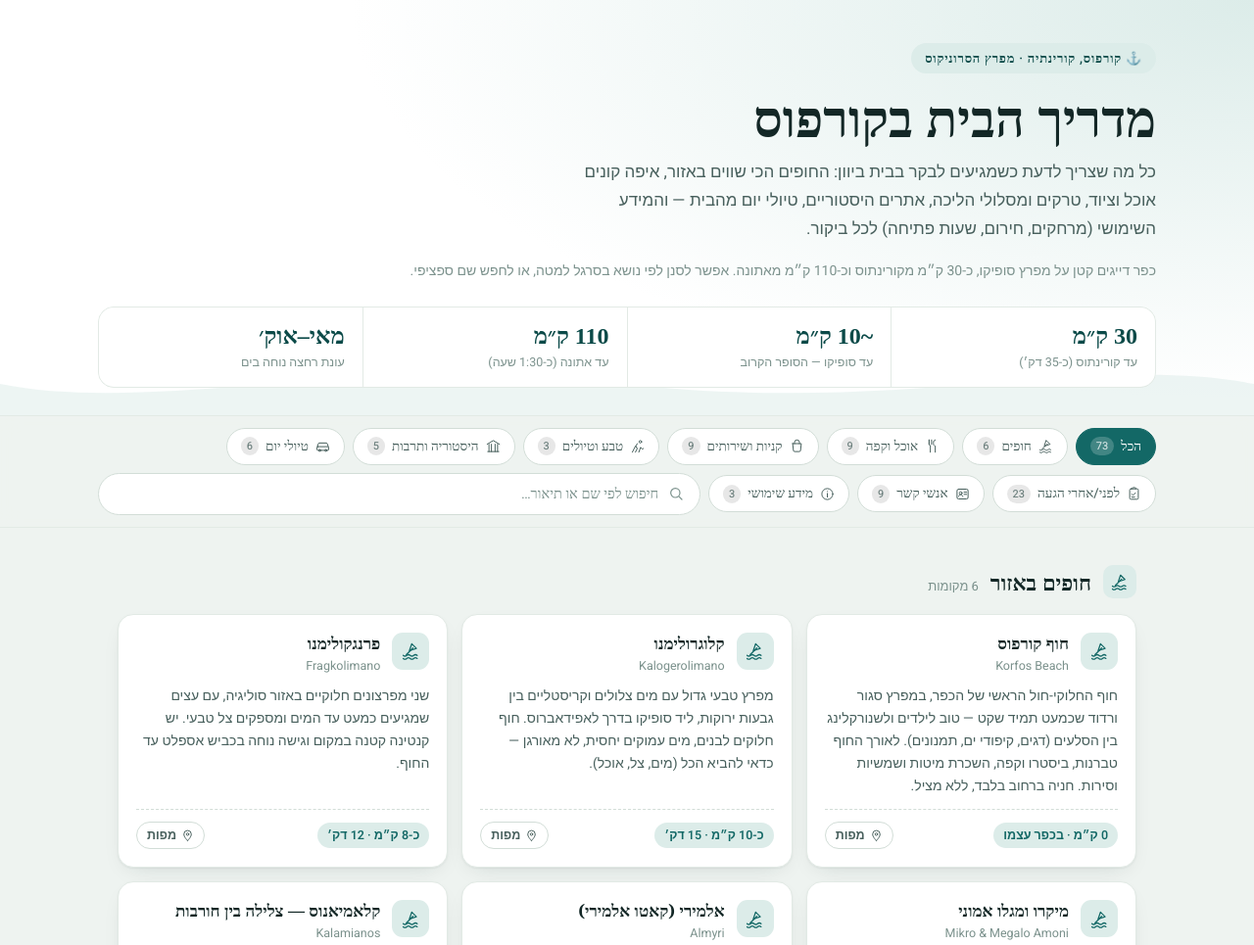
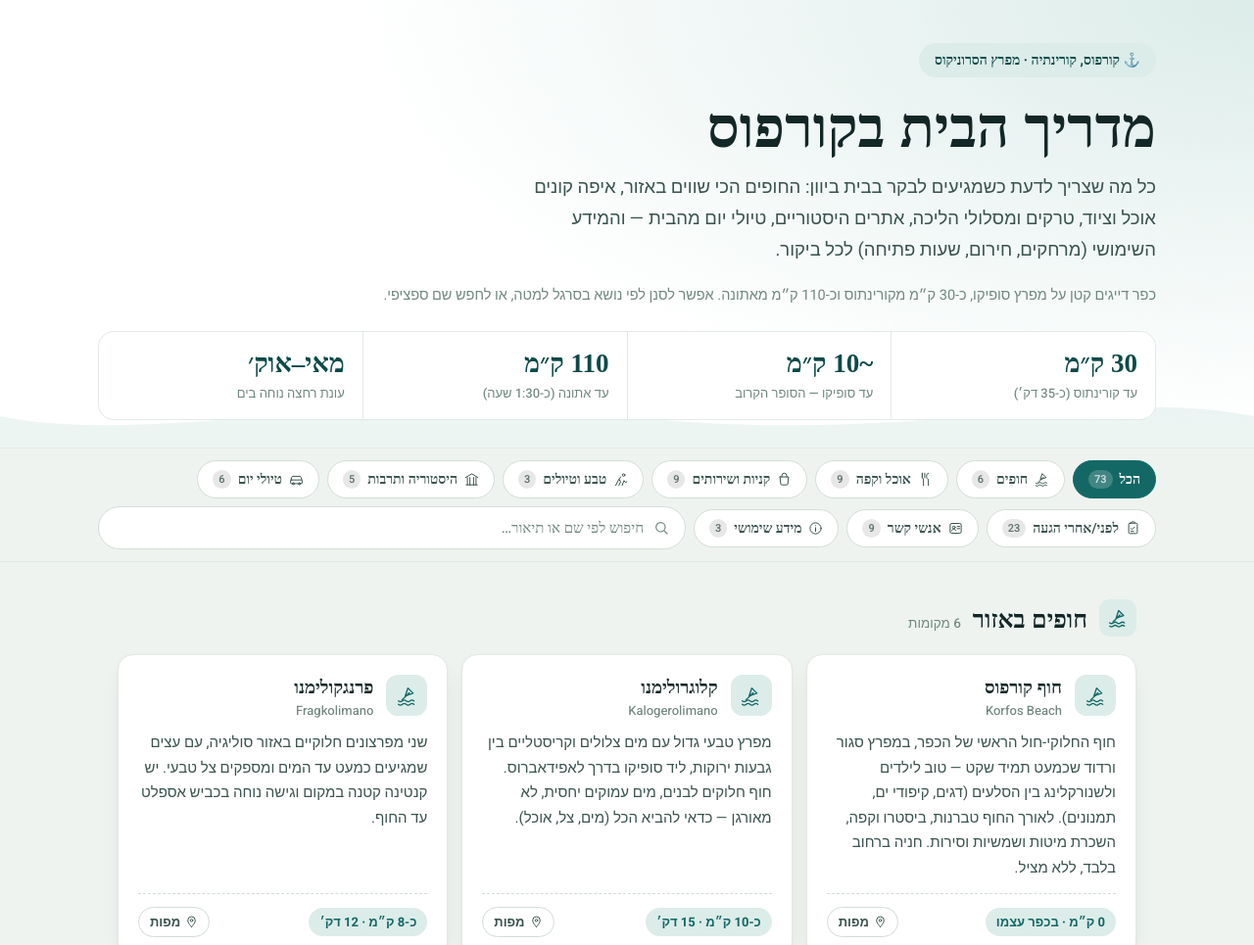
Before and after one commit to gadiernest-brcm/Korfos-Greece, a plain HTML site: page index.html in a window 1280 px wide. Shown: the top 965 px of the page at 98% size. Drawn offline with Linux system fonts and the light colour scheme; a web font is replaced by a local one.

Commit message:
Update index.html

```diff
--- a/index.html
+++ b/index.html
@@ -8,8 +8,8 @@
     --surface:#ffffff;
     --surface-2:#e2ebe6;
     --ink:#132726;
-    --ink-soft:#48605d;
-    --ink-faint:#7c928d;
+    --ink-soft:#3a534f;
+    --ink-faint:#71887f;
     --border:#d2ddd7;
     --border-soft:#e2eae5;
     --accent:#136866;
@@ -102,7 +102,7 @@
   }
   h1,h2,h3{
     font-family:'Frank Ruhl Libre',Georgia,serif;
-    font-weight:600;
+    font-weight:700;
     text-wrap:balance;
     margin:0;
   }
@@ -126,18 +126,18 @@
   .hero-inner{max-width:1080px;margin:0 auto;position:relative;}
   .eyebrow{
     display:inline-flex;align-items:center;gap:8px;
-    font-family:'Heebo';font-size:13px;font-weight:600;letter-spacing:.06em;
+    font-family:'Heebo';font-size:14px;font-weight:700;
     color:var(--accent-strong);
     background:var(--accent-tint);
-    padding:6px 14px;border-radius:999px;
-    margin-bottom:16px;
+    padding:7px 16px;border-radius:999px;
+    margin-bottom:18px;
   }
-  .hero h1{font-size:clamp(32px,5vw,52px);color:var(--ink);line-height:1.1;}
+  .hero h1{font-size:clamp(36px,5.5vw,58px);color:var(--ink);line-height:1.08;font-weight:700;}
   .hero .sub{
-    font-size:17px;color:var(--ink-soft);max-width:62ch;margin-top:14px;line-height:1.7;
+    font-size:18.5px;color:var(--ink-soft);max-width:62ch;margin-top:16px;line-height:1.75;
   }
   .hero .meta{
-    margin-top:6px;font-size:14px;color:var(--ink-faint);
+    margin-top:8px;font-size:14.5px;color:var(--ink-faint);
   }
 
   /* quick facts strip */
@@ -150,10 +150,10 @@
     overflow:hidden;
   }
   .fact{
-    background:var(--surface);padding:16px 18px;
+    background:var(--surface);padding:17px 18px;
   }
-  .fact .n{font-family:'Frank Ruhl Libre';font-size:24px;font-weight:700;color:var(--accent-strong);}
-  .fact .l{font-size:12.5px;color:var(--ink-faint);margin-top:4px;}
+  .fact .n{font-family:'Frank Ruhl Libre';font-size:27px;font-weight:700;color:var(--accent-strong);}
+  .fact .l{font-size:13px;color:var(--ink-faint);margin-top:5px;font-weight:500;}
 
   /* ---------- Filter bar ---------- */
   .filterbar{
@@ -174,7 +174,7 @@
   }
   .search input{
     border:none;outline:none;background:transparent;color:var(--ink);
-    font-family:'Heebo';font-size:14.5px;width:100%;
+    font-family:'Heebo';font-size:15px;font-weight:500;width:100%;
   }
   .search input::placeholder{color:var(--ink-faint);}
   .search svg{flex:none;color:var(--ink-faint);width:16px;height:16px;}
@@ -184,8 +184,8 @@
     border:1px solid var(--border);
     background:var(--surface);
     color:var(--ink-soft);
-    font-family:'Heebo';font-size:13.5px;font-weight:500;
-    padding:8px 14px;border-radius:999px;cursor:pointer;
+    font-family:'Heebo';font-size:14px;font-weight:600;
+    padding:8px 15px;border-radius:999px;cursor:pointer;
     white-space:nowrap;
     transition:background .15s ease, color .15s ease, border-color .15s ease, transform .1s ease;
   }
@@ -206,14 +206,14 @@
   main{max-width:1080px;margin:0 auto;padding:30px 20px 80px;}
   .section{margin-top:44px;}
   .section:first-child{margin-top:8px;}
-  .section-head{display:flex;align-items:baseline;gap:12px;margin-bottom:16px;}
-  .section-head h2{font-size:22px;color:var(--ink);}
-  .section-head .count{font-size:13px;color:var(--ink-faint);}
+  .section-head{display:flex;align-items:baseline;gap:12px;margin-bottom:18px;}
+  .section-head h2{font-size:25px;color:var(--ink);font-weight:700;}
+  .section-head .count{font-size:13.5px;color:var(--ink-faint);font-weight:500;}
   .section-icon{
-    width:34px;height:34px;border-radius:10px;display:inline-flex;align-items:center;justify-content:center;
+    width:38px;height:38px;border-radius:11px;display:inline-flex;align-items:center;justify-content:center;
     background:var(--sc-tint);color:var(--sc);flex:none;
   }
-  .section-icon svg{width:18px;height:18px;}
+  .section-icon svg{width:20px;height:20px;}
   .section-title-row{display:flex;align-items:center;gap:12px;}
 
   .grid{
@@ -224,35 +224,35 @@
     background:var(--surface);
     border:1px solid var(--border-soft);
     border-radius:var(--radius-m);
-    padding:18px;
+    padding:20px;
     box-shadow:var(--shadow);
-    display:flex;flex-direction:column;gap:10px;
+    display:flex;flex-direction:column;gap:11px;
     transition:transform .15s ease, box-shadow .15s ease;
   }
   .card:hover{transform:translateY(-2px);}
-  .card-top{display:flex;align-items:flex-start;gap:12px;}
+  .card-top{display:flex;align-items:flex-start;gap:13px;}
   .card-icon{
-    width:38px;height:38px;border-radius:11px;flex:none;
+    width:42px;height:42px;border-radius:12px;flex:none;
     display:flex;align-items:center;justify-content:center;
     background:var(--cc-tint);color:var(--cc);
   }
-  .card-icon svg{width:19px;height:19px;}
-  .card h3{font-size:17px;color:var(--ink);line-height:1.35;}
-  .card .en{font-size:12.5px;color:var(--ink-faint);margin-top:2px;font-family:'Heebo';}
-  .card p{font-size:14px;line-height:1.65;color:var(--ink-soft);margin:0;flex:1;}
+  .card-icon svg{width:21px;height:21px;}
+  .card h3{font-size:18.5px;font-weight:700;color:var(--ink);line-height:1.3;}
+  .card .en{font-size:13px;color:var(--ink-faint);margin-top:3px;font-family:'Heebo';font-weight:500;}
+  .card p{font-size:15px;line-height:1.7;color:var(--ink-soft);margin:0;flex:1;}
   .card-foot{
     display:flex;align-items:center;justify-content:space-between;gap:10px;
-    margin-top:2px;padding-top:12px;border-top:1px dashed var(--border);
+    margin-top:2px;padding-top:13px;border-top:1px dashed var(--border);
   }
   .dist{
     display:inline-flex;align-items:center;gap:5px;
-    font-size:12.5px;color:var(--cc);
-    background:var(--cc-tint);padding:4px 10px;border-radius:999px;font-weight:600;
+    font-size:13px;color:var(--cc);
+    background:var(--cc-tint);padding:5px 11px;border-radius:999px;font-weight:700;
   }
   .maplink{
     display:inline-flex;align-items:center;gap:5px;
-    font-size:12.5px;color:var(--ink-soft);text-decoration:none;font-weight:600;
-    border:1px solid var(--border);padding:4px 10px;border-radius:999px;
+    font-size:13px;color:var(--ink-soft);text-decoration:none;font-weight:700;
+    border:1px solid var(--border);padding:5px 11px;border-radius:999px;
   }
   .maplink:hover{border-color:var(--cc);color:var(--cc);}
   .maplink svg{width:13px;height:13px;}
@@ -265,8 +265,8 @@
     padding:20px 22px;box-shadow:var(--shadow);
   }
   .kv{display:grid;grid-template-columns:repeat(auto-fill,minmax(220px,1fr));gap:16px 24px;margin-top:6px;}
-  .kv .item b{display:block;font-size:13px;color:var(--ink-faint);font-weight:500;margin-bottom:3px;}
-  .kv .item span{font-size:14.5px;color:var(--ink);}
+  .kv .item b{display:block;font-size:13.5px;color:var(--ink-faint);font-weight:600;margin-bottom:4px;}
+  .kv .item span{font-size:15.5px;color:var(--ink);font-weight:500;}
 
   /* checklist */
   .checklist-progress{font-size:12.5px;color:var(--cc);font-weight:600;margin-top:2px;}
@@ -289,7 +289,7 @@
     border:solid #fff;border-width:0 2px 2px 0;
     transform:rotate(45deg) translate(-1px,-1px);
   }
-  .checklist-row span{font-size:14px;line-height:1.6;color:var(--ink);}
+  .checklist-row span{font-size:15px;line-height:1.65;color:var(--ink);}
   .checklist-row.checked span{color:var(--ink-faint);text-decoration:line-through;}
   .checklist-reset{
     display:inline-block;margin-top:14px;font-size:12.5px;color:var(--ink-faint);
@@ -304,8 +304,8 @@
     padding:8px;border-radius:12px;background:var(--surface-2);
   }
   .contact-row input{
-    width:100%;border:1px solid var(--border);border-radius:8px;padding:8px 10px;
-    background:var(--surface);color:var(--ink);font-family:'Heebo';font-size:13.5px;
+    width:100%;border:1px solid var(--border);border-radius:8px;padding:9px 11px;
+    background:var(--surface);color:var(--ink);font-family:'Heebo';font-size:14.5px;
   }
   .contact-row input:focus{outline:2px solid var(--cc);outline-offset:1px;}
   .contact-row input::placeholder{color:var(--ink-faint);}
@@ -349,7 +349,7 @@
   }
 
   footer{
-    max-width:1080px;margin:0 auto;padding:0 20px 60px;color:var(--ink-faint);font-size:12.5px;line-height:1.8;
+    max-width:1080px;margin:0 auto;padding:0 20px 60px;color:var(--ink-faint);font-size:13px;line-height:1.8;
   }
   footer a{color:var(--ink-faint);text-decoration:underline;}
 
```
